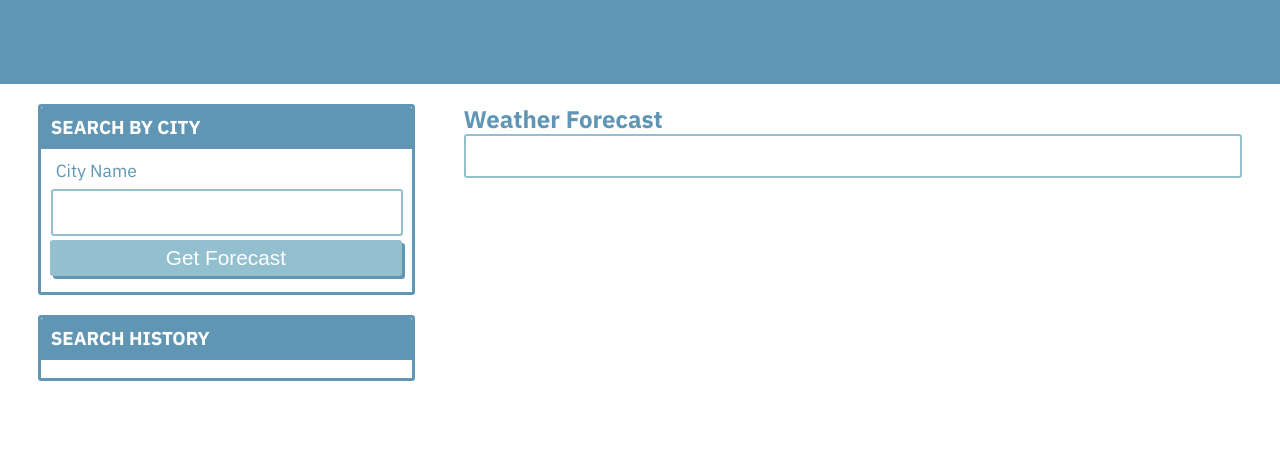
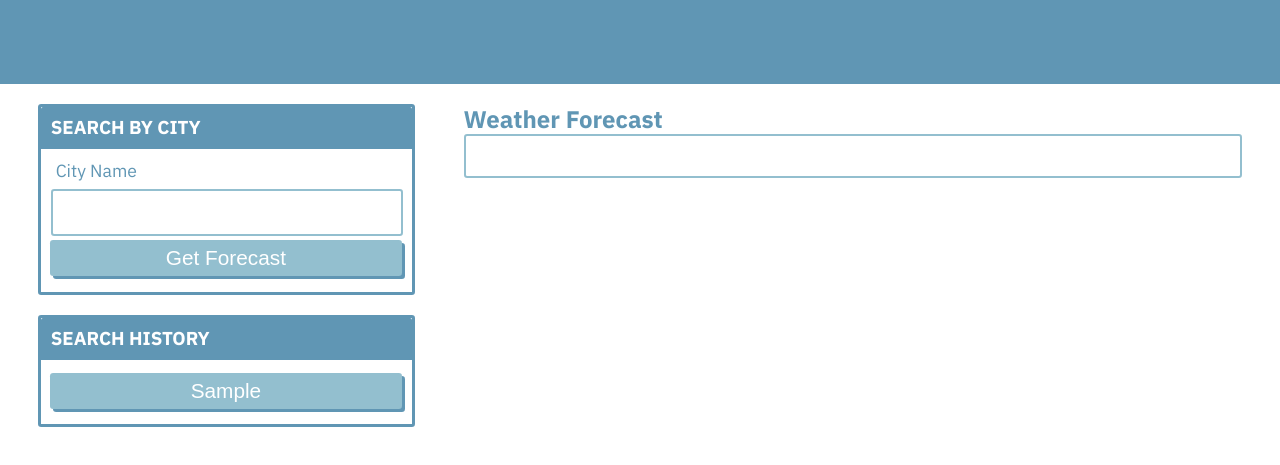
Before and after one commit to tjsoho/weather-api, a plain HTML site: page index.html in a window 1280 px wide. Both pictures are taken after typing "Sample" into the empty fields and a click on the button "Get Forecast". Shown: the part 149-614 px from the top of the page. Drawn offline with Linux system fonts and the light colour scheme; no server answers.

Commit message:
added local storage and get item from history storae to display buttons of previous search with event listeners on them so they can research their previous searches

```diff
--- a/assets/js/script.js
+++ b/assets/js/script.js
@@ -1,6 +1,8 @@
 var searchAreaEl = document.querySelector("#citySearch");
 var cityFormEl = document.querySelector("#city-form");
 var weatherDataContainerEl = document.querySelector("#weather-data-container");
+var citySearchContainerEl = document.querySelector(".searchHistory");
+
 
 // form submit event to take the city name from the search box
 var formSubmitHandler = function (event) {
@@ -11,6 +13,22 @@ var formSubmitHandler = function (event) {
     if (citySearch) {
         getCityWeather(citySearch);
         searchAreaEl.value = "";
+
+        // Store every city name in localStorage keeping the previous city name
+        localStorage.setItem("city", citySearch);
+
+        //Retrieve the value of citySearch from localStorage and display it in a new button element indide the search history
+        var citySearchHistory = localStorage.getItem("city");
+        var citySearchHistoryEl = document.createElement("button");
+        citySearchHistoryEl.textContent = citySearchHistory;
+        citySearchHistoryEl.classList = "btn btn-primary btn-block";
+        document.querySelector(".searchHistory").appendChild(citySearchHistoryEl);
+
+        // event listener for the search history buttons to bring back the weather data
+        citySearchHistoryEl.addEventListener("click", function () {
+            getCityWeather(citySearchHistory);
+        });
+
 
         weatherDataContainerEl.style.display = "block"; // show the weather data container when data is added
     } else {
@@ -30,6 +48,9 @@ var getCityWeather = function (city) {
 
             var cityNameEl = document.createElement('h2');
             cityNameEl.textContent = data.name;
+
+            var weatherIcon = document.createElement("img");
+            weatherIcon.setAttribute("src", `http://openweathermap.org/img/wn/${data.weather[0].icon}.png`);
 
             var tempEl = document.createElement('p');
             tempEl.textContent = `Temperature: ${data.main.temp} °C`;
--- a/index.html
+++ b/index.html
@@ -35,7 +35,7 @@
 
             <div class="card">
                 <h3 class="card-header text-uppercase">Search History</h3>
-                <div id="language-buttons" class="card-body">
+                <div id="language-buttons" class="card-body searchHistory">
                     <!--    <button data-language="javascript" class="btn">JavaScript</button>
                     <button data-language="html" class="btn">HTML</button>
                     <button data-language="css" class="btn">CSS</button> -->
```
